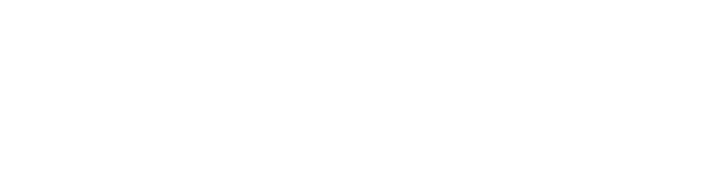
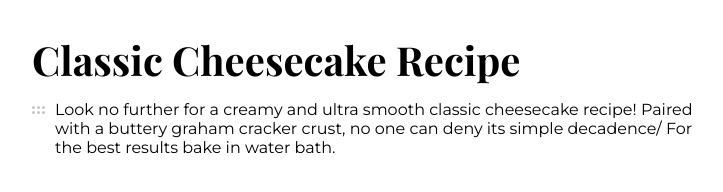
Before and after one commit to saifulislam1431/recipe-page, a plain HTML site: page index.html in a window 1280 px wide. Shown: the whole page, without its empty margins (118-841 px from the left). Drawn offline with nearby package versions, Linux system fonts and the light colour scheme; a web font is replaced by a local one.

Commit message:
header section added

```diff
--- a/index.html
+++ b/index.html
@@ -8,6 +8,23 @@
     <link rel="stylesheet" href="style.css">
 </head>
 <body>
+    <header class="container">
+        <h1 class="title">Classic Cheesecake Recipe</h1>
+         <div class="description">
+           <img src="./6dots.svg" alt="" class="details-icon">
+           <p class="details">Look no further for a creamy and ultra smooth classic cheesecake recipe! Paired with a buttery graham cracker crust, no one can deny its simple decadence/ For the best results bake in water bath. </p>
+         </div>
+
+    </header>
+
+
+
+
+
+
+
+
+
 
     <!-- Font Awesome -->
     <script src="https://kit.fontawesome.com/b1c027a4b1.js" crossorigin="anonymous"></script>
--- a/style.css
+++ b/style.css
@@ -0,0 +1,30 @@
+@import url('https://fonts.googleapis.com/css2?family=Montserrat:wght@400;500;600;700&family=Playfair+Display:ital,wght@0,400;0,500;0,700;0,800;1,400&display=swap');
+*{
+    padding: 0;
+    margin: 0;
+    box-sizing: border-box;
+}
+body{
+    font-family: 'Montserrat', sans-serif;
+}
+.container{
+    padding: 30px 150px;
+}
+.title{
+    font-family: 'Playfair Display', serif;
+    font-size: 40px;
+    line-height: 60px;
+}
+.description{
+    display: flex;
+    gap: 10px;
+    align-items: flex-start;
+    justify-content: flex-start;
+    margin-top: 10px;
+}
+.details-icon{
+    padding-top: 6px;
+}
+.details{
+    padding-right: 300px;
+}
```
